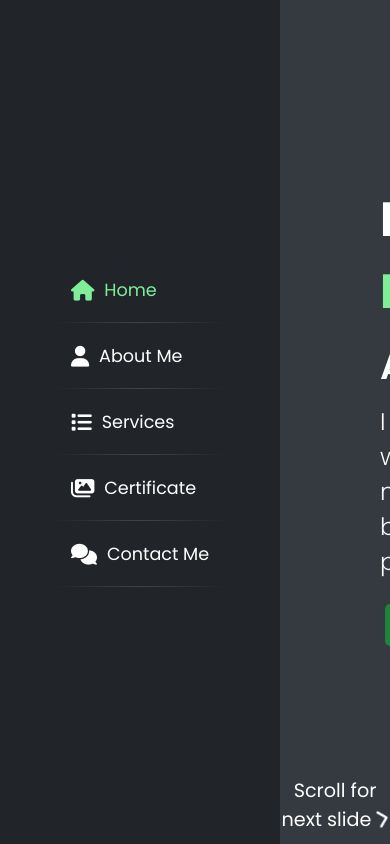
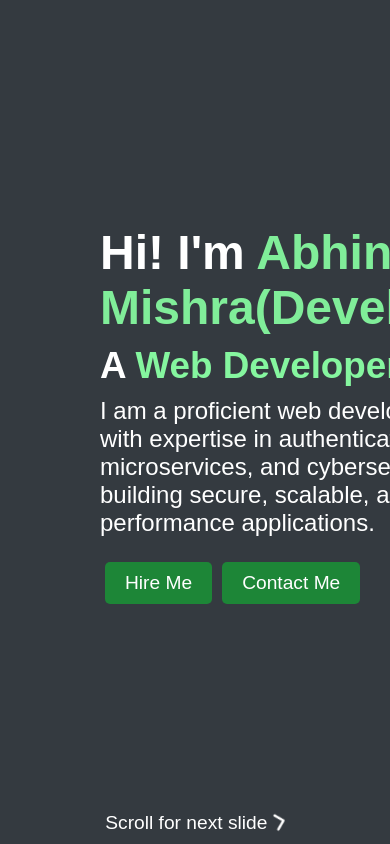
Before and after one commit to Abhinavmishra88/Portfolio2, a plain HTML site: page portfolio3/index.html in a window 390 px wide. Drawn offline with nearby package versions, Linux system fonts and the light colour scheme; a web font is replaced by a local one.

Commit message:
Update style.css
for making it reonseiv

```diff
--- a/portfolio3/style.css
+++ b/portfolio3/style.css
@@ -539,3 +539,111 @@ form h2 .SocialLinks i:hover{
 .about-us{
     overflow: auto;
 }
+/* Updated CSS for responsiveness */
+* {
+    margin: 0;
+    padding: 0;
+    box-sizing: border-box;
+    font-family: Arial, sans-serif;
+}
+
+body {
+    display: flex;
+    flex-direction: column;
+    align-items: center;
+    justify-content: center;
+}
+
+.container {
+    width: 100%;
+    max-width: 1200px;
+    padding: 20px;
+}
+
+aside {
+    position: fixed;
+    top: 0;
+    left: 0;
+    width: 250px;
+    height: 100vh;
+    background-color: #333;
+    color: #fff;
+    padding: 20px;
+    transition: transform 0.3s ease-in-out;
+}
+
+@media screen and (max-width: 768px) {
+    aside {
+        width: 200px;
+        transform: translateX(-100%);
+    }
+    .menu-toggle {
+        display: block;
+        position: absolute;
+        top: 20px;
+        left: 20px;
+        background-color: #333;
+        color: #fff;
+        padding: 10px;
+        cursor: pointer;
+    }
+    .menu-active aside {
+        transform: translateX(0);
+    }
+}
+
+.main-content {
+    margin-left: 250px;
+    padding: 20px;
+    transition: margin-left 0.3s ease-in-out;
+}
+
+@media screen and (max-width: 768px) {
+    .main-content {
+        margin-left: 0;
+    }
+}
+
+.SideImg {
+    width: 100%;
+    max-width: 500px;
+    height: auto;
+}
+
+@media screen and (max-width: 768px) {
+    .SideImg {
+        max-width: 100%;
+    }
+}
+
+.service-box {
+    display: flex;
+    flex-wrap: wrap;
+    gap: 20px;
+}
+
+.service-box div {
+    flex: 1 1 calc(50% - 20px);
+    background: invisible;
+    padding: 15px;
+    text-align: center;
+}
+
+@media screen and (max-width: 600px) {
+    .service-box div {
+        flex: 1 1 100%;
+    }
+}
+
+button {
+    padding: 10px 20px;
+    border: none;
+    background: #007BFF;
+    color: white;
+    cursor: pointer;
+    transition: 0.3s;
+}
+
+button:hover {
+    background: #0056b3;
+}
```
